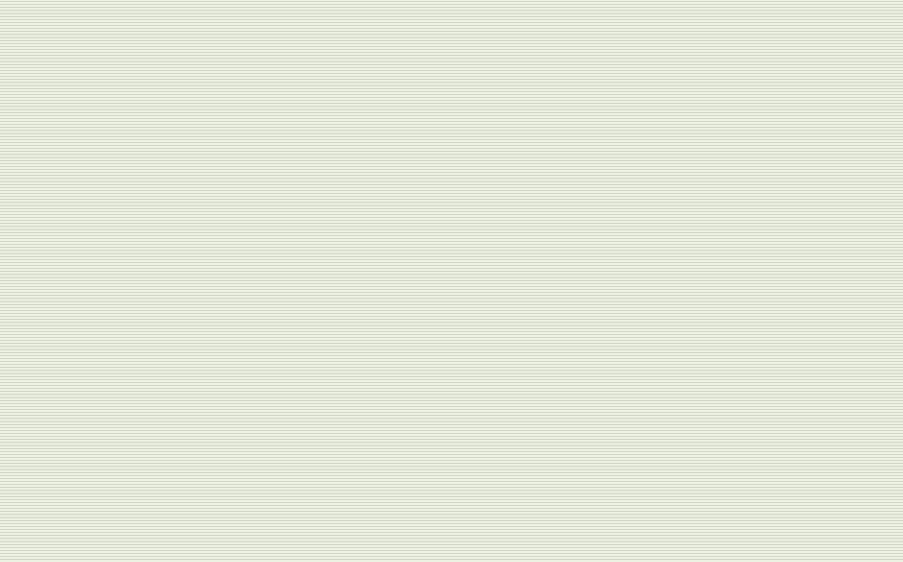
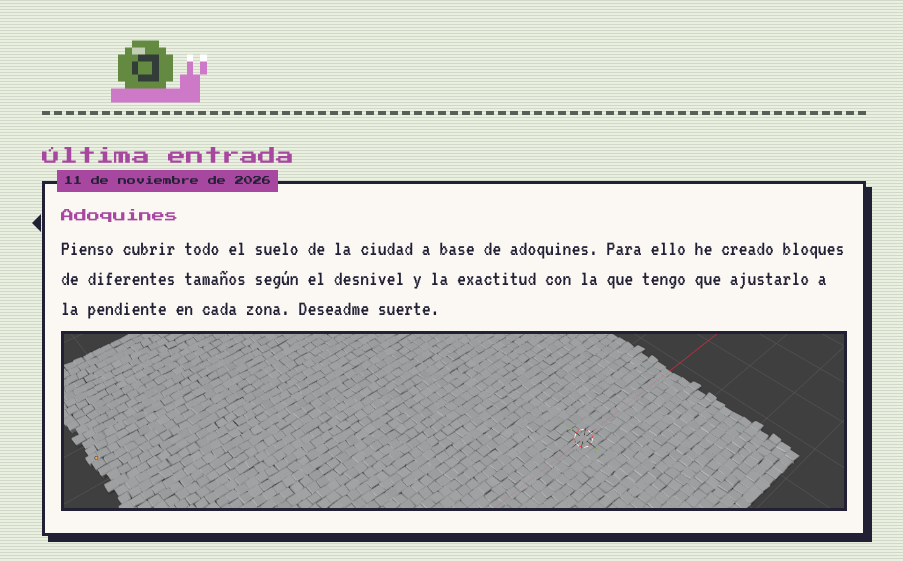
Before and after one commit to caracoldecharol/caracoldecharol, a plain HTML site: page index.html in a window 1280 px wide. Shown: the part 216-778 px from the top of the page, without its empty margins (186-1089 px from the left). Drawn offline with Linux system fonts and the light colour scheme.

Commit message:
Update SEED structure to use arrays for images

```diff
--- a/index.html
+++ b/index.html
@@ -236,7 +236,7 @@ details.more .gal3{margin-top:22px}
 /* ===== CONTENIDO: edita solo esta zona ===== */
 // Diario: se muestra de la más reciente a la más antigua según la fecha.
 var SEED=[ /* Hacer el día en el que subí vídeo sobre lo que avancé, el día que llegué a las 10000 palabras en el guion y el día en que terminé los adoquines (ver fecha en galería). */
- {title: "Adoquines", date: "2026-11-11", text: "Pienso cubrir todo el suelo de la ciudad a base de adoquines. Para ello he creado bloques de diferentes tamaños según el desnivel y la exactitud con la que tengo que ajustarlo a la pendiente en cada zona. Deseadme suerte.", imgs: "imagenes/AdoquinesBaseOg.png", seed:true},
+ {title: "Adoquines", date: "2026-11-11", text: "Pienso cubrir todo el suelo de la ciudad a base de adoquines. Para ello he creado bloques de diferentes tamaños según el desnivel y la exactitud con la que tengo que ajustarlo a la pendiente en cada zona. Deseadme suerte.", imgs: ["imagenes/AdoquinesBaseOg.png"], seed:true},
  {title: "Avance con el relieve de la ciudad", date: "2026-11-01", text: "El otro día tuve un dilema con la distribución de la ciudad y lo plana e insípida que me parecía. Aquel mismo día soñé con una imagen que fue la respuesta a todos mis problemas. Nada más desayunar la boceté y pinté, y hoy le he dado vida esculpiendo el río y provocando una ladera de desnivel en el terreno de la ciudad.", imgs: ["imagenes/RioCiudadBaseLleno.png", "imagenes/RioCiudadBase.png", "imagenes/RelieveBaseCiudad.png"], seed:true},
  {title:"Creación del diario",date:"2026-10-26",text:"Siempre se me ocurren cosas que hacer cuanto más grande es mi pila de tareas pendientes. Por ejemplo, los apuntes del examen de dentro de unas horas me han sonado a: necesito hacer una web para mi juego **ahora**.",img:"",seed:true},
  {title:"Ejemplo: sistema de movimiento",date:"2026-10-20",text:"Esta entrada es de ejemplo. Cuéntanos qué has hecho, qué ha salido mal y qué toca después.",img:"",seed:true}
```
